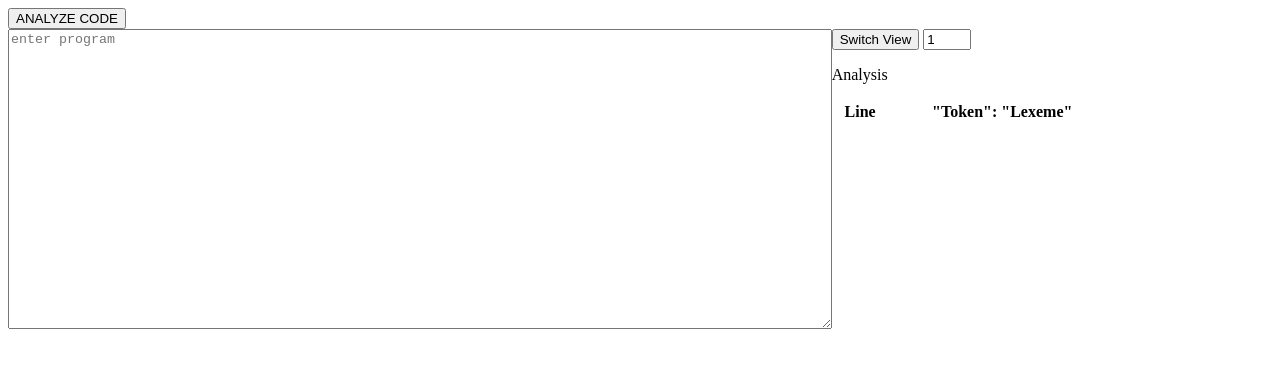
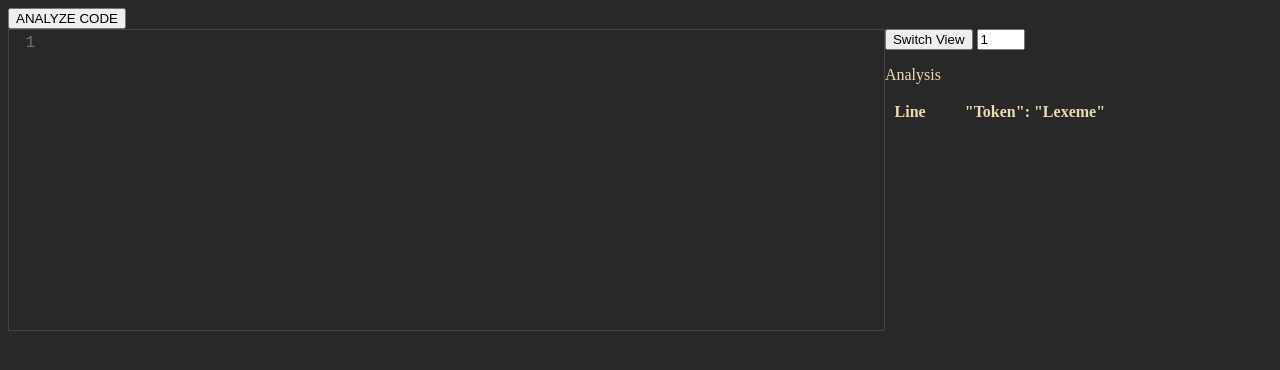
Before and after one commit to ken85illo/sona-analyzer, a website: page frontend/index.html in a window 1280 px wide. Both pictures are taken after a click on the button "ANALYZE CODE". Drawn offline with nearby package versions, Linux system fonts and the light colour scheme; no server answers.

Commit message:
added a code editor design and changed the bg for some reason

```diff
--- a/frontend/index.html
+++ b/frontend/index.html
@@ -4,9 +4,14 @@
         <meta charset="UTF-8" />
         <meta name="viewport" content="width=device-width, initial-scale=1.0" />
         <title>Document</title>
-        <link rel="stylesheet" href="style.css" />
+        <link rel="stylesheet" href="style.css"/>
+        <link rel="stylesheet" href="https://cdnjs.cloudflare.com/ajax/libs/codemirror/5.65.16/codemirror.min.css">
+        <link rel="stylesheet" href="https://cdnjs.cloudflare.com/ajax/libs/codemirror/5.65.16/theme/gruvbox-dark.min.css">
     </head>
     <body>
+        <script src="https://cdnjs.cloudflare.com/ajax/libs/codemirror/5.65.16/codemirror.min.js"></script>
+        <script src="https://cdnjs.cloudflare.com/ajax/libs/codemirror/5.65.16/mode/clike/clike.min.js"></script>
+
         <button onclick="handleSubmit()">ANALYZE CODE</button>
         <div class="main-container">
             <textarea
@@ -14,7 +19,17 @@
                 placeholder="enter program"
                 wrap="off"
             ></textarea>
-
+            <script>
+            //used codemirror as the editor alias
+            const editor = CodeMirror.fromTextArea(document.getElementById("textarea-element"), {
+                lineNumbers: true,
+                mode: "text/x-csrc",
+                theme: "gruvbox-dark",
+                tabSize: 100,
+                indentUnit: 4,
+                indentWithTabs: true
+            });
+        </script>
             <div class="lexical-analysis-container">
                 <button onclick="switchView()">Switch View</button>
                 <input
--- a/frontend/script.js
+++ b/frontend/script.js
@@ -98,7 +98,7 @@ const handleSubmit = () => {
 
     // Provide format of JSON to be sent
     const text_JSON = {
-        text: textarea_elem.value
+        text: editor.getValue()//replaced the element
     }
 
     console.log("Handle Submit");
--- a/frontend/style.css
+++ b/frontend/style.css
@@ -12,3 +12,13 @@
     width: 35%;
     height: 300px;
 }
+.CodeMirror {
+    height: 500px;      /* or any fixed height */
+    width: 1000px;       /* or 100%, or any value */
+    border: 1px solid #444;
+    font-size: 16px;
+}
+body {
+    background-color: #282828;   /* Gruvbox Dark background */
+    color: #ebdbb2;
+}
--- a/package.json
+++ b/package.json
@@ -12,8 +12,10 @@
   "license": "ISC",
   "description": "",
   "dependencies": {
+    "codemirror": "^6.0.2",
     "cors": "^2.8.5",
-    "express": "^5.1.0"
+    "express": "^5.1.0",
+    "highlight.js": "^11.11.1"
   },
   "devDependencies": {
     "nodemon": "^3.1.10"
```
Also changed, not shown: 1 other file.
